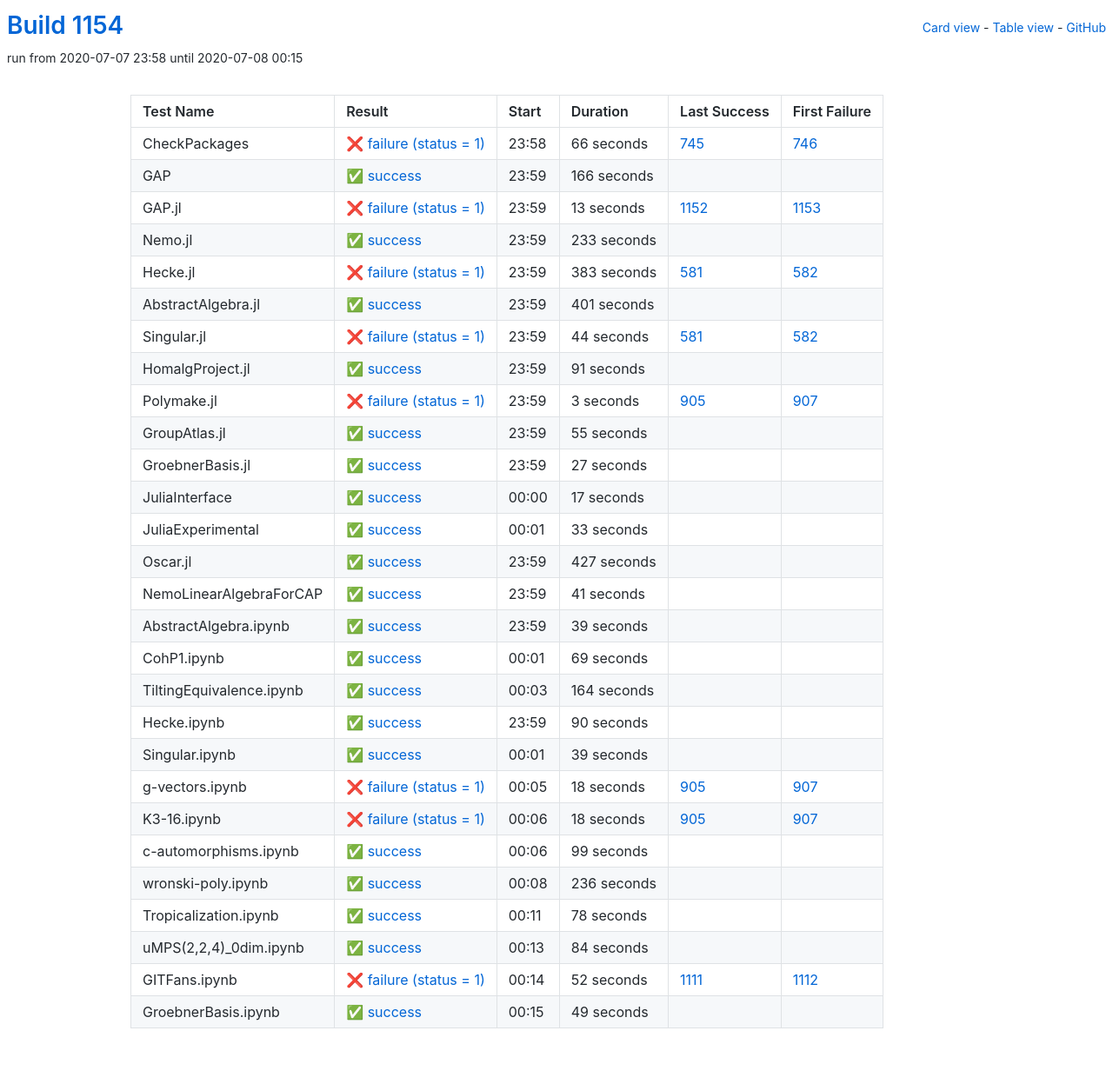
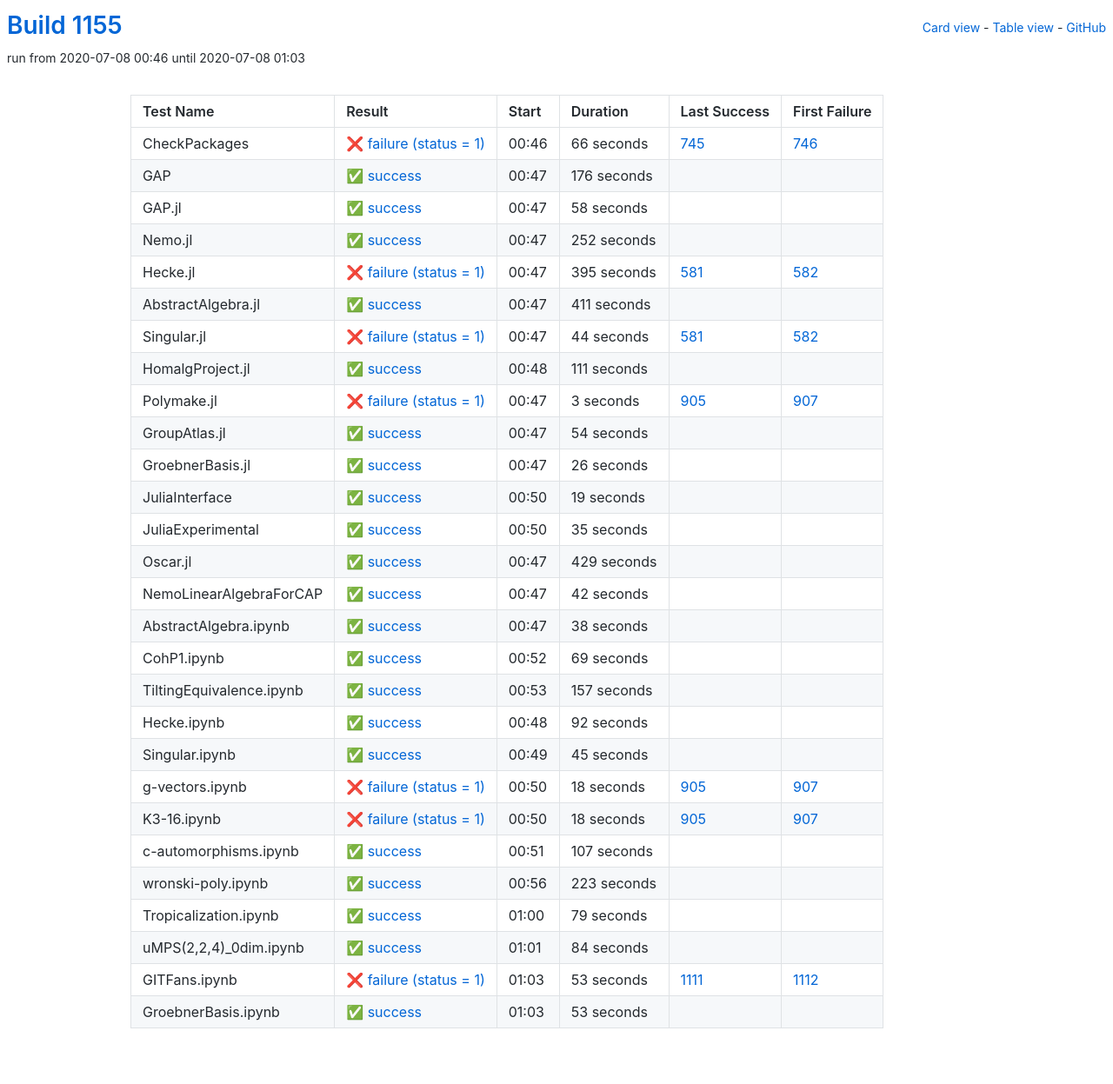
Before and after one commit to oscar-system/oscar-ci-status-1.4, a Jekyll site: the page built from table.html, in a window 1280 px wide. Shown: the whole page at 87% size. Built offline with Jekyll 4.4.1, drawn with Linux system fonts in a browser that asks for light colours.

Commit message:
Build #1155

```diff
--- a/_data/ci.yml
+++ b/_data/ci.yml
@@ -1,6 +1,6 @@
 ---
-build: 1154
-build_url: https://oscarci.mathematik.uni-kl.de/job/oscar-julia-1.4/1154/
+build: 1155
+build_url: https://oscarci.mathematik.uni-kl.de/job/oscar-julia-1.4/1155/
 job: oscar-julia-1.4
 organization: oscar-system
 repo: oscar-ci-status-1.4
@@ -8,8 +8,8 @@ repourl: https://github.com/oscar-system/oscar-ci-status-1.4
 tests:
 - name: CheckPackages
   id: checkpackages
-  log: https://oscarci.mathematik.uni-kl.de/job/oscar-julia-1.4/1154/artifact/logs/build-1154/CheckPackages.log
-  start: 2020-07-07 23:58
+  log: https://oscarci.mathematik.uni-kl.de/job/oscar-julia-1.4/1155/artifact/logs/build-1155/CheckPackages.log
+  start: 2020-07-08 00:46
   success: false
   exitcode: 1
   status: failure
@@ -20,68 +20,68 @@ tests:
   first_failure_url: https://oscarci.mathematik.uni-kl.de/job/oscar-julia-1.4/746/
 - name: GAP
   id: gap
-  log: https://oscarci.mathematik.uni-kl.de/job/oscar-julia-1.4/1154/artifact/logs/build-1154/GAP.log
-  start: 2020-07-07 23:59
+  log: https://oscarci.mathematik.uni-kl.de/job/oscar-julia-1.4/1155/artifact/logs/build-1155/GAP.log
+  start: 2020-07-08 00:47
   success: true
   exitcode: 0
   status: success
-  duration: 166
+  duration: 176
   last_success: false
   last_success_url:
   first_failure: false
   first_failure_url:
 - name: GAP.jl
   id: gap-jl
-  log: https://oscarci.mathematik.uni-kl.de/job/oscar-julia-1.4/1154/artifact/logs/build-1154/GAP.jl.log
-  start: 2020-07-07 23:59
-  success: false
-  exitcode: 1
-  status: failure
-  duration: 13
-  last_success: 1152
-  last_success_url: https://oscarci.mathematik.uni-kl.de/job/oscar-julia-1.4/1152/
-  first_failure: 1153
-  first_failure_url: https://oscarci.mathematik.uni-kl.de/job/oscar-julia-1.4/1153/
-- name: Nemo.jl
-  id: nemo-jl
-  log: https://oscarci.mathematik.uni-kl.de/job/oscar-julia-1.4/1154/artifact/logs/build-1154/Nemo.jl.log
-  start: 2020-07-07 23:59
+  log: https://oscarci.mathematik.uni-kl.de/job/oscar-julia-1.4/1155/artifact/logs/build-1155/GAP.jl.log
+  start: 2020-07-08 00:47
   success: true
   exitcode: 0
   status: success
-  duration: 233
+  duration: 58
+  last_success: false
+  last_success_url:
+  first_failure: false
+  first_failure_url:
+- name: Nemo.jl
+  id: nemo-jl
+  log: https://oscarci.mathematik.uni-kl.de/job/oscar-julia-1.4/1155/artifact/logs/build-1155/Nemo.jl.log
+  start: 2020-07-08 00:47
+  success: true
+  exitcode: 0
+  status: success
+  duration: 252
   last_success: false
   last_success_url:
   first_failure: false
   first_failure_url:
 - name: Hecke.jl
   id: hecke-jl
-  log: https://oscarci.mathematik.uni-kl.de/job/oscar-julia-1.4/1154/artifact/logs/build-1154/Hecke.jl.log
-  start: 2020-07-07 23:59
+  log: https://oscarci.mathematik.uni-kl.de/job/oscar-julia-1.4/1155/artifact/logs/build-1155/Hecke.jl.log
+  start: 2020-07-08 00:47
   success: false
   exitcode: 1
   status: failure
-  duration: 383
+  duration: 395
   last_success: 581
   last_success_url: https://oscarci.mathematik.uni-kl.de/job/oscar-julia-1.4/581/
   first_failure: 582
   first_failure_url: https://oscarci.mathematik.uni-kl.de/job/oscar-julia-1.4/582/
 - name: AbstractAlgebra.jl
   id: abstractalgebra-jl
-  log: https://oscarci.mathematik.uni-kl.de/job/oscar-julia-1.4/1154/artifact/logs/build-1154/AbstractAlgebra.jl.log
-  start: 2020-07-07 23:59
+  log: https://oscarci.mathematik.uni-kl.de/job/oscar-julia-1.4/1155/artifact/logs/build-1155/AbstractAlgebra.jl.log
+  start: 2020-07-08 00:47
   success: true
   exitcode: 0
   status: success
-  duration: 401
+  duration: 411
   last_success: false
   last_success_url:
   first_failure: false
   first_failure_url:
 - name: Singular.jl
   id: singular-jl
-  log: https://oscarci.mathematik.uni-kl.de/job/oscar-julia-1.4/1154/artifact/logs/build-1154/Singular.jl.log
-  start: 2020-07-07 23:59
+  log: https://oscarci.mathematik.uni-kl.de/job/oscar-julia-1.4/1155/artifact/logs/build-1155/Singular.jl.log
+  start: 2020-07-08 00:47
   success: false
   exitcode: 1
   status: failure
@@ -92,20 +92,20 @@ tests:
   first_failure_url: https://oscarci.mathematik.uni-kl.de/job/oscar-julia-1.4/582/
 - name: HomalgProject.jl
   id: homalgproject-jl
-  log: https://oscarci.mathematik.uni-kl.de/job/oscar-julia-1.4/1154/artifact/logs/build-1154/HomalgProject.jl.log
-  start: 2020-07-07 23:59
+  log: https://oscarci.mathematik.uni-kl.de/job/oscar-julia-1.4/1155/artifact/logs/build-1155/HomalgProject.jl.log
+  start: 2020-07-08 00:48
   success: true
   exitcode: 0
   status: success
-  duration: 91
+  duration: 111
   last_success: false
   last_success_url:
   first_failure: false
   first_failure_url:
 - name: Polymake.jl
   id: polymake-jl
-  log: https://oscarci.mathematik.uni-kl.de/job/oscar-julia-1.4/1154/artifact/logs/build-1154/Polymake.jl.log
-  start: 2020-07-07 23:59
+  log: https://oscarci.mathematik.uni-kl.de/job/oscar-julia-1.4/1155/artifact/logs/build-1155/Polymake.jl.log
+  start: 2020-07-08 00:47
   success: false
   exitcode: 1
   status: failure
@@ -116,92 +116,92 @@ tests:
   first_failure_url: https://oscarci.mathematik.uni-kl.de/job/oscar-julia-1.4/907/
 - name: GroupAtlas.jl
   id: groupatlas-jl
-  log: https://oscarci.mathematik.uni-kl.de/job/oscar-julia-1.4/1154/artifact/logs/build-1154/GroupAtlas.jl.log
-  start: 2020-07-07 23:59
+  log: https://oscarci.mathematik.uni-kl.de/job/oscar-julia-1.4/1155/artifact/logs/build-1155/GroupAtlas.jl.log
+  start: 2020-07-08 00:47
   success: true
   exitcode: 0
   status: success
-  duration: 55
+  duration: 54
   last_success: false
   last_success_url:
   first_failure: false
   first_failure_url:
 - name: GroebnerBasis.jl
   id: groebnerbasis-jl
-  log: https://oscarci.mathematik.uni-kl.de/job/oscar-julia-1.4/1154/artifact/logs/build-1154/GroebnerBasis.jl.log
-  start: 2020-07-07 23:59
+  log: https://oscarci.mathematik.uni-kl.de/job/oscar-julia-1.4/1155/artifact/logs/build-1155/GroebnerBasis.jl.log
+  start: 2020-07-08 00:47
   success: true
   exitcode: 0
   status: success
-  duration: 27
+  duration: 26
   last_success: false
   last_success_url:
   first_failure: false
   first_failure_url:
 - name: JuliaInterface
   id: juliainterface
-  log: https://oscarci.mathematik.uni-kl.de/job/oscar-julia-1.4/1154/artifact/logs/build-1154/JuliaInterface.log
-  start: 2020-07-08 00:00
+  log: https://oscarci.mathematik.uni-kl.de/job/oscar-julia-1.4/1155/artifact/logs/build-1155/JuliaInterface.log
+  start: 2020-07-08 00:50
   success: true
   exitcode: 0
   status: success
-  duration: 17
+  duration: 19
   last_success: false
   last_success_url:
   first_failure: false
   first_failure_url:
 - name: JuliaExperimental
   id: juliaexperimental
-  log: https://oscarci.mathematik.uni-kl.de/job/oscar-julia-1.4/1154/artifact/logs/build-1154/JuliaExperimental.log
-  start: 2020-07-08 00:01
+  log: https://oscarci.mathematik.uni-kl.de/job/oscar-julia-1.4/1155/artifact/logs/build-1155/JuliaExperimental.log
+  start: 2020-07-08 00:50
   success: true
   exitcode: 0
   status: success
-  duration: 33
+  duration: 35
   last_success: false
   last_success_url:
   first_failure: false
   first_failure_url:
 - name: Oscar.jl
   id: oscar-jl
-  log: https://oscarci.mathematik.uni-kl.de/job/oscar-julia-1.4/1154/artifact/logs/build-1154/Oscar.jl.log
-  start: 2020-07-07 23:59
+  log: https://oscarci.mathematik.uni-kl.de/job/oscar-julia-1.4/1155/artifact/logs/build-1155/Oscar.jl.log
+  start: 2020-07-08 00:47
   success: true
   exitcode: 0
   status: success
-  duration: 427
+  duration: 429
   last_success: false
   last_success_url:
   first_failure: false
   first_failure_url:
 - name: NemoLinearAlgebraForCAP
   id: nemolinearalgebraforcap
-  log: https://oscarci.mathematik.uni-kl.de/job/oscar-julia-1.4/1154/artifact/logs/build-1154/NemoLinearAlgebraForCAP.log
-  start: 2020-07-07 23:59
+  log: https://oscarci.mathematik.uni-kl.de/job/oscar-julia-1.4/1155/artifact/logs/build-1155/NemoLinearAlgebraForCAP.log
+  start: 2020-07-08 00:47
   success: true
   exitcode: 0
   status: success
-  duration: 41
+  duration: 42
   last_success: false
   last_success_url:
   first_failure: false
   first_failure_url:
 - name: AbstractAlgebra.ipynb
   id: abstractalgebra-ipynb
-  log: https://oscarci.mathematik.uni-kl.de/job/oscar-julia-1.4/1154/artifact/logs/build-1154/AbstractAlgebra.ipynb.log
-  start: 2020-07-07 23:59
+  log: https://oscarci.mathematik.uni-kl.de/job/oscar-julia-1.4/1155/artifact/logs/build-1155/AbstractAlgebra.ipynb.log
+  start: 2020-07-08 00:47
   success: true
   exitcode: 0
   status: success
-  duration: 39
+  duration: 38
   last_success: false
   last_success_url:
   first_failure: false
   first_failure_url:
 - name: CohP1.ipynb
   id: cohp1-ipynb
-  log: https://oscarci.mathematik.uni-kl.de/job/oscar-julia-1.4/1154/artifact/logs/build-1154/CohP1.ipynb.log
-  start: 2020-07-08 00:01
+  log: https://oscarci.mathematik.uni-kl.de/job/oscar-julia-1.4/1155/artifact/logs/build-1155/CohP1.ipynb.log
+  start: 2020-07-08 00:52
   success: true
   exitcode: 0
   status: success
@@ -212,44 +212,44 @@ tests:
   first_failure_url:
 - name: TiltingEquivalence.ipynb
   id: tiltingequivalence-ipynb
-  log: https://oscarci.mathematik.uni-kl.de/job/oscar-julia-1.4/1154/artifact/logs/build-1154/TiltingEquivalence.ipynb.log
-  start: 2020-07-08 00:03
+  log: https://oscarci.mathematik.uni-kl.de/job/oscar-julia-1.4/1155/artifact/logs/build-1155/TiltingEquivalence.ipynb.log
+  start: 2020-07-08 00:53
   success: true
   exitcode: 0
   status: success
-  duration: 164
+  duration: 157
   last_success: false
   last_success_url:
   first_failure: false
   first_failure_url:
 - name: Hecke.ipynb
   id: hecke-ipynb
-  log: https://oscarci.mathematik.uni-kl.de/job/oscar-julia-1.4/1154/artifact/logs/build-1154/Hecke.ipynb.log
-  start: 2020-07-07 23:59
+  log: https://oscarci.mathematik.uni-kl.de/job/oscar-julia-1.4/1155/artifact/logs/build-1155/Hecke.ipynb.log
+  start: 2020-07-08 00:48
   success: true
   exitcode: 0
   status: success
-  duration: 90
+  duration: 92
   last_success: false
   last_success_url:
   first_failure: false
   first_failure_url:
 - name: Singular.ipynb
   id: singular-ipynb
-  log: https://oscarci.mathematik.uni-kl.de/job/oscar-julia-1.4/1154/artifact/logs/build-1154/Singular.ipynb.log
-  start: 2020-07-08 00:01
+  log: https://oscarci.mathematik.uni-kl.de/job/oscar-julia-1.4/1155/artifact/logs/build-1155/Singular.ipynb.log
+  start: 2020-07-08 00:49
   success: true
   exitcode: 0
   status: success
-  duration: 39
+  duration: 45
   last_success: false
   last_success_url:
   first_failure: false
   first_failure_url:
 - name: g-vectors.ipynb
   id: g-vectors-ipynb
-  log: https://oscarci.mathematik.uni-kl.de/job/oscar-julia-1.4/1154/artifact/logs/build-1154/g-vectors.ipynb.log
-  start: 2020-07-08 00:05
+  log: https://oscarci.mathematik.uni-kl.de/job/oscar-julia-1.4/1155/artifact/logs/build-1155/g-vectors.ipynb.log
+  start: 2020-07-08 00:50
   success: false
   exitcode: 1
   status: failure
@@ -260,8 +260,8 @@ tests:
   first_failure_url: https://oscarci.mathematik.uni-kl.de/job/oscar-julia-1.4/907/
 - name: K3-16.ipynb
   id: k3-16-ipynb
-  log: https://oscarci.mathematik.uni-kl.de/job/oscar-julia-1.4/1154/artifact/logs/build-1154/K3-16.ipynb.log
-  start: 2020-07-08 00:06
+  log: https://oscarci.mathematik.uni-kl.de/job/oscar-julia-1.4/1155/artifact/logs/build-1155/K3-16.ipynb.log
+  start: 2020-07-08 00:50
   success: false
   exitcode: 1
   status: failure
@@ -272,44 +272,44 @@ tests:
   first_failure_url: https://oscarci.mathematik.uni-kl.de/job/oscar-julia-1.4/907/
 - name: c-automorphisms.ipynb
   id: c-automorphisms-ipynb
-  log: https://oscarci.mathematik.uni-kl.de/job/oscar-julia-1.4/1154/artifact/logs/build-1154/c-automorphisms.ipynb.log
-  start: 2020-07-08 00:06
+  log: https://oscarci.mathematik.uni-kl.de/job/oscar-julia-1.4/1155/artifact/logs/build-1155/c-automorphisms.ipynb.log
+  start: 2020-07-08 00:51
   success: true
   exitcode: 0
   status: success
-  duration: 99
+  duration: 107
   last_success: false
   last_success_url:
   first_failure: false
   first_failure_url:
 - name: wronski-poly.ipynb
   id: wronski-poly-ipynb
-  log: https://oscarci.mathematik.uni-kl.de/job/oscar-julia-1.4/1154/artifact/logs/build-1154/wronski-poly.ipynb.log
-  start: 2020-07-08 00:08
+  log: https://oscarci.mathematik.uni-kl.de/job/oscar-julia-1.4/1155/artifact/logs/build-1155/wronski-poly.ipynb.log
+  start: 2020-07-08 00:56
   success: true
   exitcode: 0
   status: success
-  duration: 236
+  duration: 223
   last_success: false
   last_success_url:
   first_failure: false
   first_failure_url:
 - name: Tropicalization.ipynb
   id: tropicalization-ipynb
-  log: https://oscarci.mathematik.uni-kl.de/job/oscar-julia-1.4/1154/artifact/logs/build-1154/Tropicalization.ipynb.log
-  start: 2020-07-08 00:11
+  log: https://oscarci.mathematik.uni-kl.de/job/oscar-julia-1.4/1155/artifact/logs/build-1155/Tropicalization.ipynb.log
+  start: 2020-07-08 01:00
   success: true
   exitcode: 0
   status: success
-  duration: 78
+  duration: 79
   last_success: false
   last_success_url:
   first_failure: false
   first_failure_url:
 - name: uMPS(2,2,4)_0dim.ipynb
   id: umps-2-2-4-0dim-ipynb
-  log: https://oscarci.mathematik.uni-kl.de/job/oscar-julia-1.4/1154/artifact/logs/build-1154/uMPS-2-2-4-_0dim.ipynb.log
-  start: 2020-07-08 00:13
+  log: https://oscarci.mathematik.uni-kl.de/job/oscar-julia-1.4/1155/artifact/logs/build-1155/uMPS-2-2-4-_0dim.ipynb.log
+  start: 2020-07-08 01:01
   success: true
   exitcode: 0
   status: success
@@ -320,24 +320,24 @@ tests:
   first_failure_url:
 - name: GITFans.ipynb
   id: gitfans-ipynb
-  log: https://oscarci.mathematik.uni-kl.de/job/oscar-julia-1.4/1154/artifact/logs/build-1154/GITFans.ipynb.log
-  start: 2020-07-08 00:14
+  log: https://oscarci.mathematik.uni-kl.de/job/oscar-julia-1.4/1155/artifact/logs/build-1155/GITFans.ipynb.log
+  start: 2020-07-08 01:03
   success: false
   exitcode: 1
   status: failure
-  duration: 52
+  duration: 53
   last_success: 1111
   last_success_url: https://oscarci.mathematik.uni-kl.de/job/oscar-julia-1.4/1111/
   first_failure: 1112
   first_failure_url: https://oscarci.mathematik.uni-kl.de/job/oscar-julia-1.4/1112/
 - name: GroebnerBasis.ipynb
   id: groebnerbasis-ipynb
-  log: https://oscarci.mathematik.uni-kl.de/job/oscar-julia-1.4/1154/artifact/logs/build-1154/GroebnerBasis.ipynb.log
-  start: 2020-07-08 00:15
+  log: https://oscarci.mathematik.uni-kl.de/job/oscar-julia-1.4/1155/artifact/logs/build-1155/GroebnerBasis.ipynb.log
+  start: 2020-07-08 01:03
   success: true
   exitcode: 0
   status: success
-  duration: 49
+  duration: 53
   last_success: false
   last_success_url:
   first_failure: false
```
Also changed, not shown: README.md.
